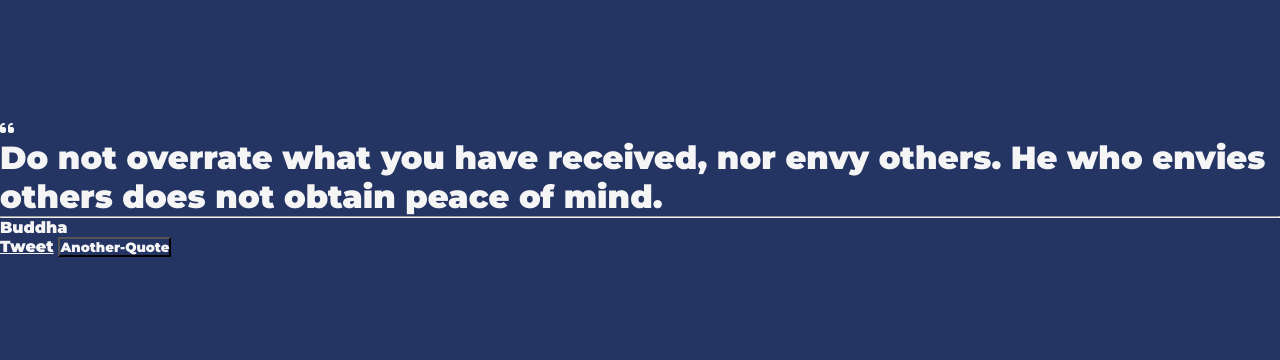
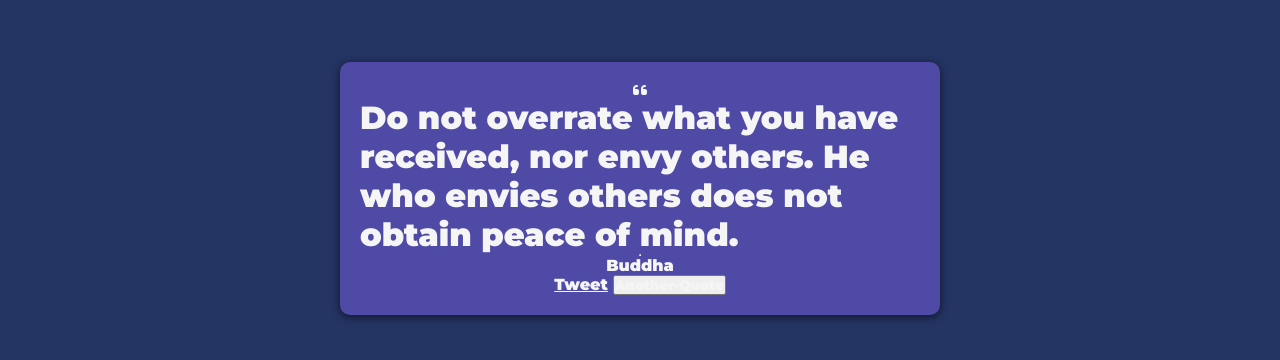
Before and after one commit to Kazungu1/QuotesApp, a plain HTML site: page index.html in a window 1280 px wide. Shown: the part 212-572 px from the top of the page. Drawn offline with Linux system fonts and the light colour scheme; a web font is replaced by a local one.

Commit message:
style main container

```diff
--- a/assets/index.css
+++ b/assets/index.css
@@ -1,6 +1,6 @@
 @import url('https://fonts.googleapis.com/css2?family=Anek+Malayalam:wght@200&family=Montserrat:ital,wght@0,900;1,100&display=swap');
 *{
-    background-color: #243463;
+    /* */
     color: whitesmoke;
     padding: 0;
     margin: 0;
@@ -14,5 +14,17 @@ body{
     align-items: center;
     justify-content: center;
     height: 100vh;
+    background-color: #243463;
 
 }
+.main-container{
+    display: flex;
+    flex-direction: column;
+    align-items: center;
+    padding: 20px;
+    box-shadow: 0 2px 8px rgba(0,0,0, 0.6);
+    border-radius: 10px;
+    width: 600px;
+    background-color: #504aa7;
+    margin: 10px;
+}
```
